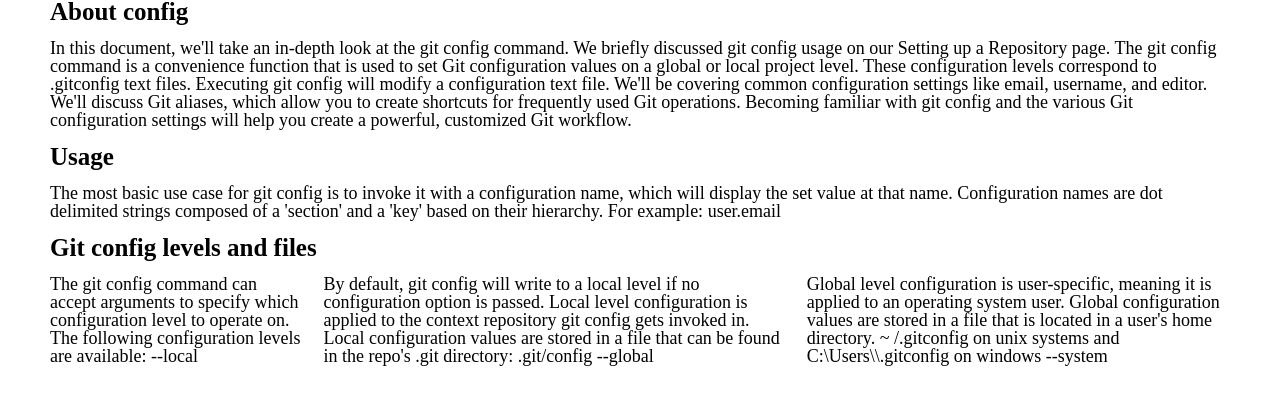
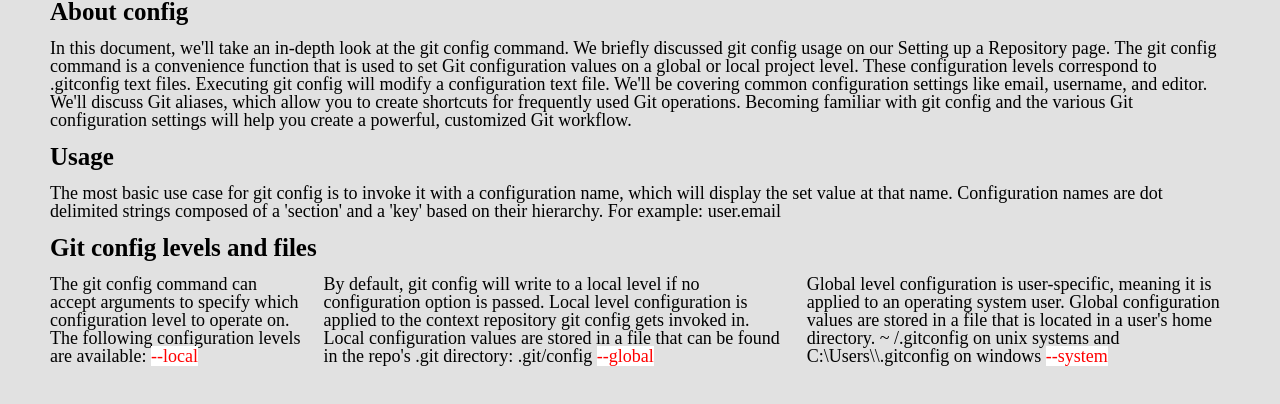
Before and after one commit to vladtymo/JS-Crash-Course-2023, a plain HTML site: page 02_Git_Commands/config.html in a window 1280 px wide. Shown: the part 114-518 px from the top of the page. Drawn offline with Linux system fonts and the light colour scheme.

Commit message:
Create some little style

```diff
--- a/02_Git_Commands/config.css
+++ b/02_Git_Commands/config.css
@@ -16,6 +16,7 @@ h1,h2,h3,h4,h5,h6{font-size:inherit;font-weight: inherit;}
 
 body{
     font-size: 18px;
+    background: #e1e1e1;
 }
 .wrapper{
     max-width: 1200px;
@@ -43,4 +44,9 @@ h1{
 .config__level{
     display: flex;
     gap: 20px;
+
 }
+.config__level span{
+    background: white;
+    color: red;
+}
```
